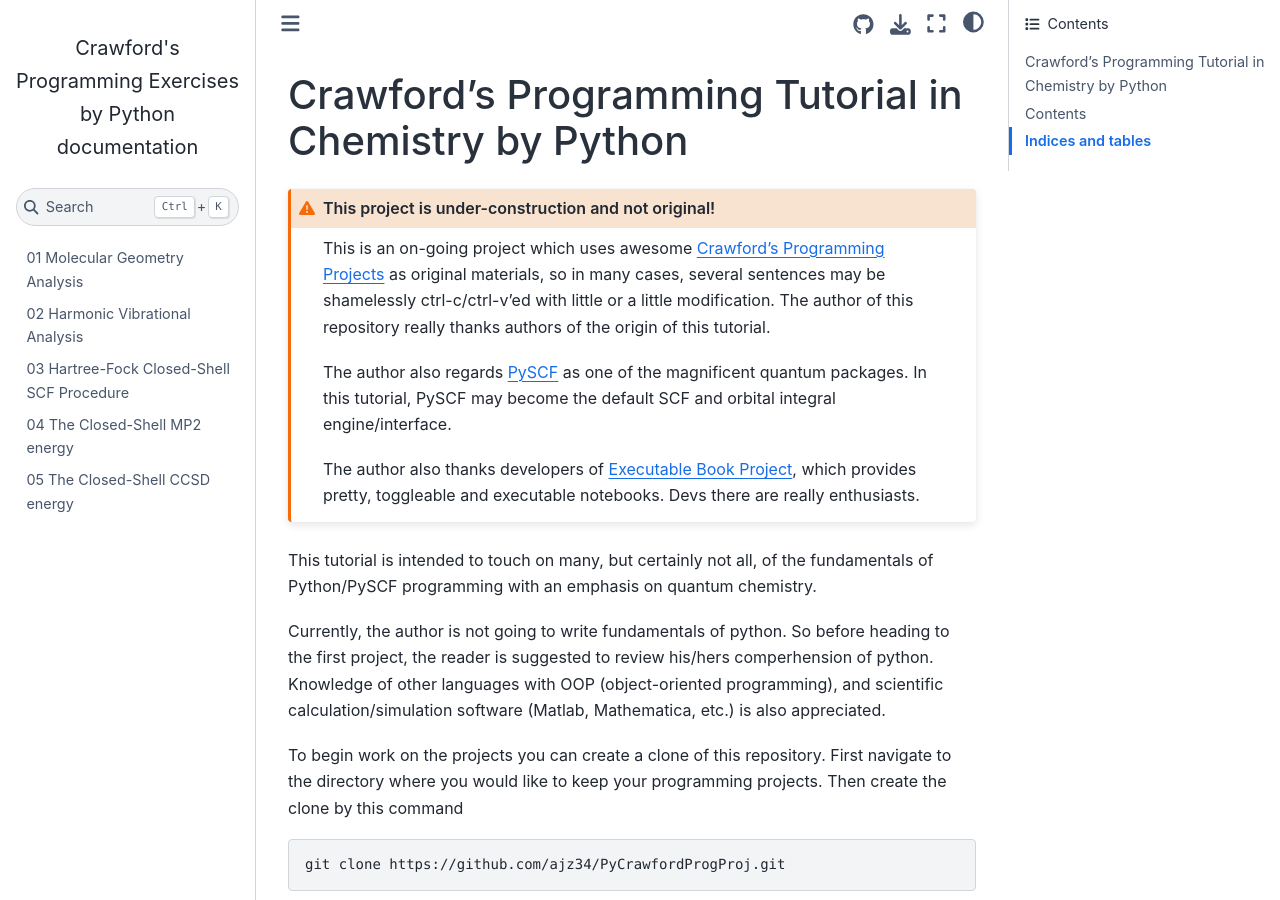
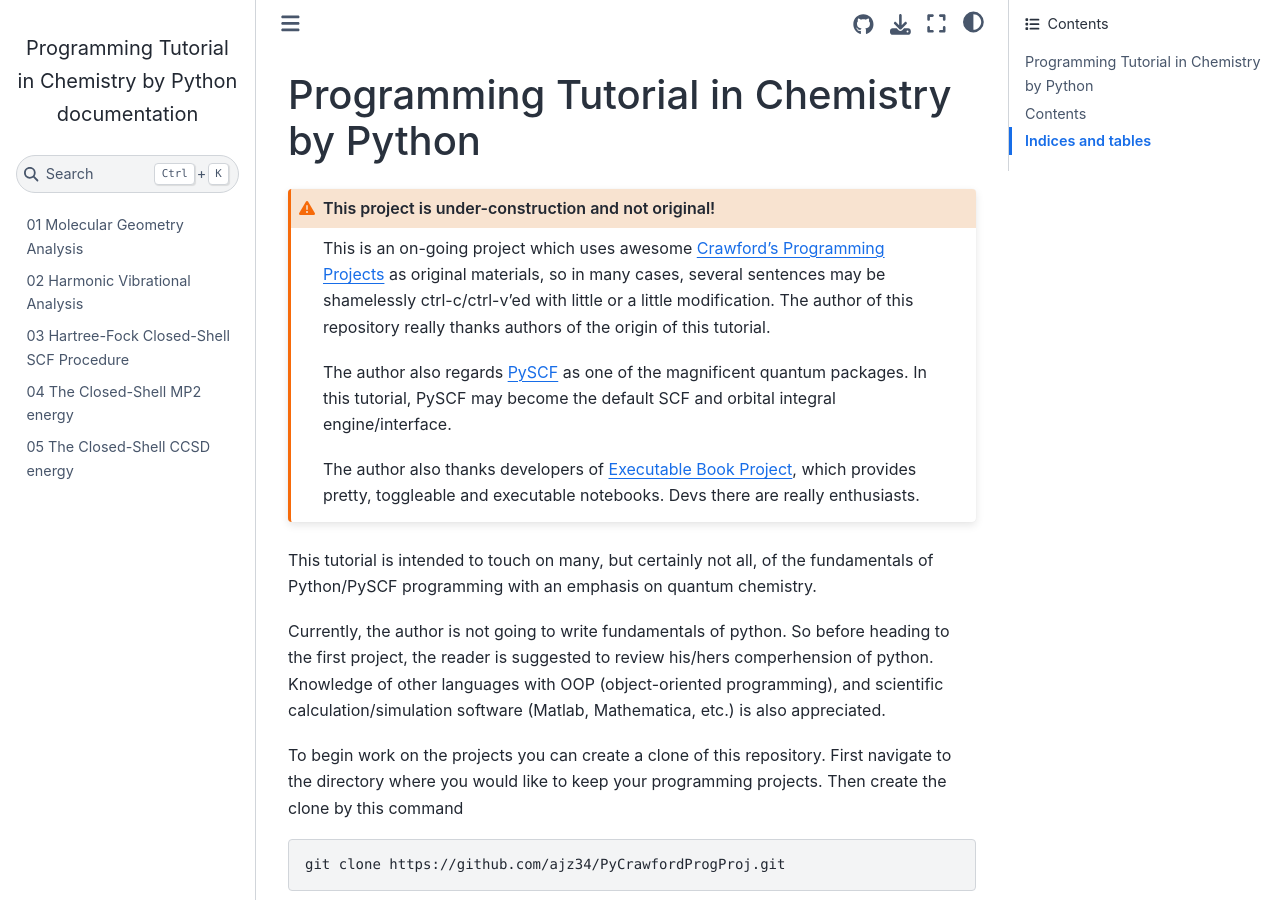
Before and after one commit to ajz34/PyCrawfordProgProj, a Sphinx documentation site: the page built from source/index.rst, in a window 1280 px wide and 900 px high. Built offline with Sphinx 7.4.7 and the Sphinx Book theme 1.1.4, drawn with Linux system fonts in a browser that asks for light colours.

Commit message:
title: maybe remove Crawford in title is more clearer? ... tangling

```diff
--- a/source/conf.py
+++ b/source/conf.py
@@ -17,7 +17,7 @@
 
 # -- Project information -----------------------------------------------------
 
-project = 'Crawford\'s Programming Exercises by Python'
+project = 'Programming Tutorial in Chemistry by Python'
 copyright = '2020, ajz34'
 author = 'ajz34'
 
@@ -50,7 +50,7 @@ exclude_patterns = []
 # a list of builtin themes.
 #
 html_theme = 'sphinx_book_theme'
-thml_title = "Crawford’s Programming Tutorial in Chemistry by Python"
+thml_title = "Programming Tutorial in Chemistry by Python"
 
 # Add any paths that contain custom static files (such as style sheets) here,
 # relative to this directory. They are copied after the builtin static files,
--- a/source/index.rst
+++ b/source/index.rst
@@ -3,8 +3,8 @@
    You can adapt this file completely to your liking, but it should at least
    contain the root `toctree` directive.
 
-Crawford's Programming Tutorial in Chemistry by Python
-======================================================
+Programming Tutorial in Chemistry by Python
+===========================================
 
 .. admonition:: This project is under-construction and not original!
    :class: warning
```
